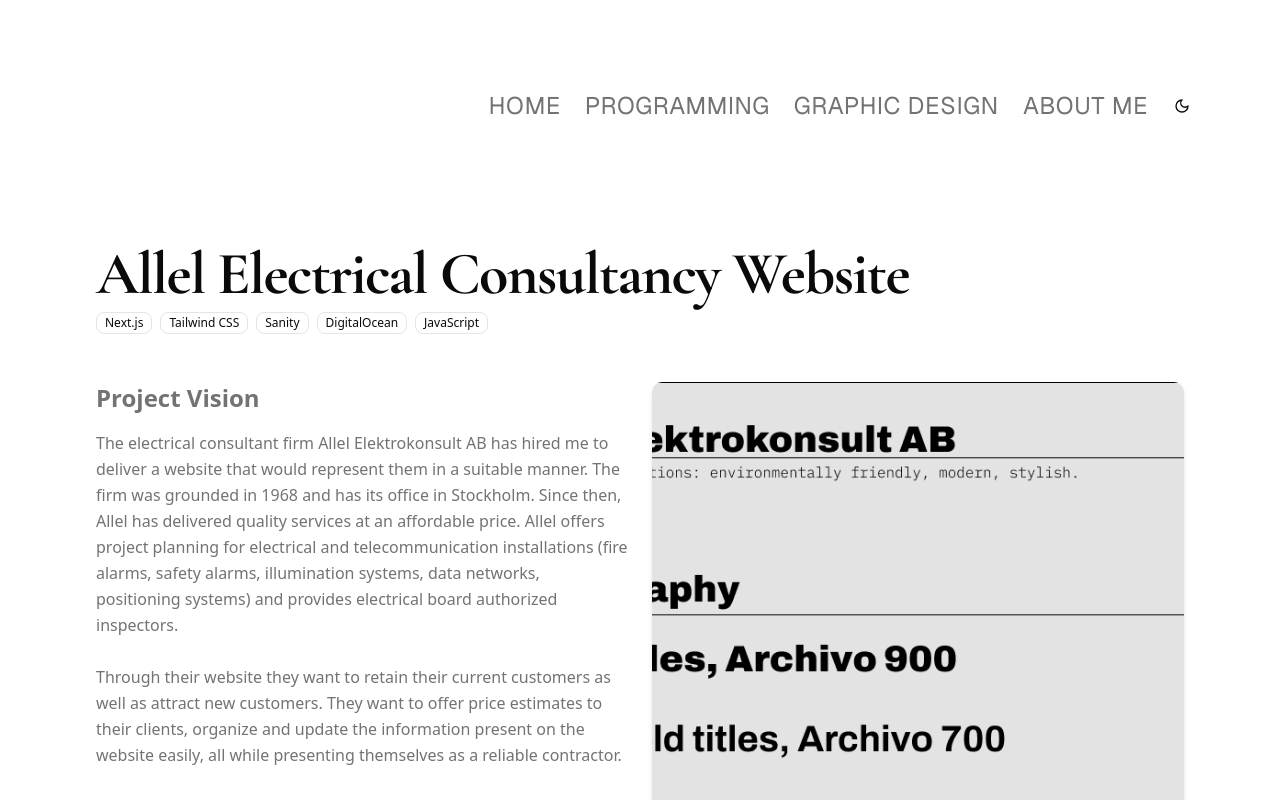
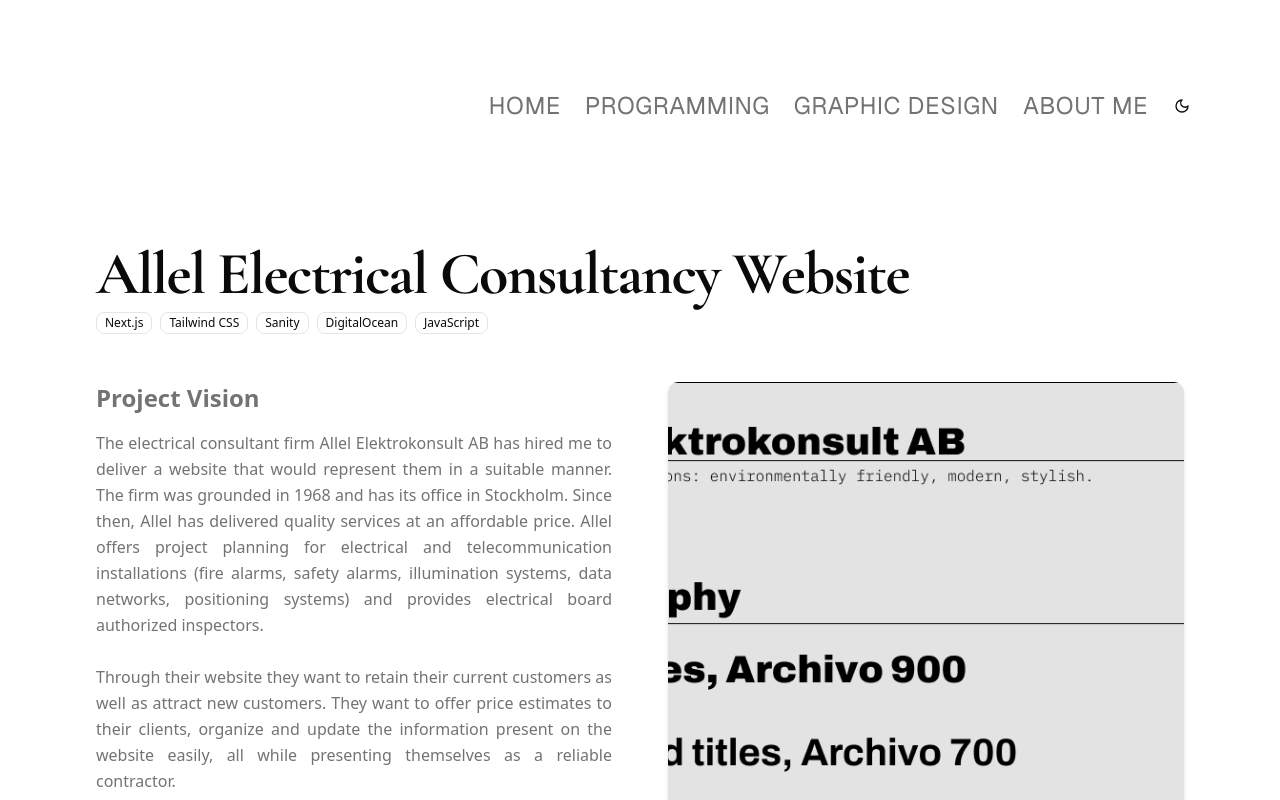
Before and after one commit to AnnaManoleLNU/anna-manole-portfolio, a Next.js app: page /programming/allel in a window 1280 px wide. Shown: the top 800 px of the page. Built offline with nearby package versions, Linux system fonts and the light colour scheme.

Commit message:
align text

```diff
--- a/app/programming/allel/page.tsx
+++ b/app/programming/allel/page.tsx
@@ -11,7 +11,7 @@ export default function ProjectPage() {
   ];
 
   return (
-    <section className="container mx-auto py-12 px-4">
+    <section className="container mx-auto py-12 px-4 text-justify">
       <h1 className="text-4xl font-extrabold font-cormorant tracking-tight lg:text-6xl mb-2">
         Allel Electrical Consultancy Website
       </h1>
@@ -24,11 +24,11 @@ export default function ProjectPage() {
         ))}
       </div>
 
-      <div className="mt-12 space-y-12 text-base leading-relaxed text-muted-foreground">
+      <div className="mt-12 space-y-12 gap-4 text-base leading-relaxed text-muted-foreground">
         {/* Requirements */}
 
         {/* Combined Text (Left) + Graphic Profile Image (Right) */}
-        <div className="grid md:grid-cols-2 gap-6 items-stretch">
+        <div className="grid md:grid-cols-2 gap-14 items-stretch">
           {/* Left column: combined text sections */}
           <div className="flex flex-col justify-between space-y-8 h-full">
             <div>
--- a/app/programming/page.tsx
+++ b/app/programming/page.tsx
@@ -52,7 +52,6 @@ const projects = [
 ];
 
 export default function Projects() {
-
   return (
     <section className="container mx-auto py-12 px-4">
       <h1 className="text-4xl font-extrabold font-cormorant tracking-tight lg:text-6xl mb-2">
```
